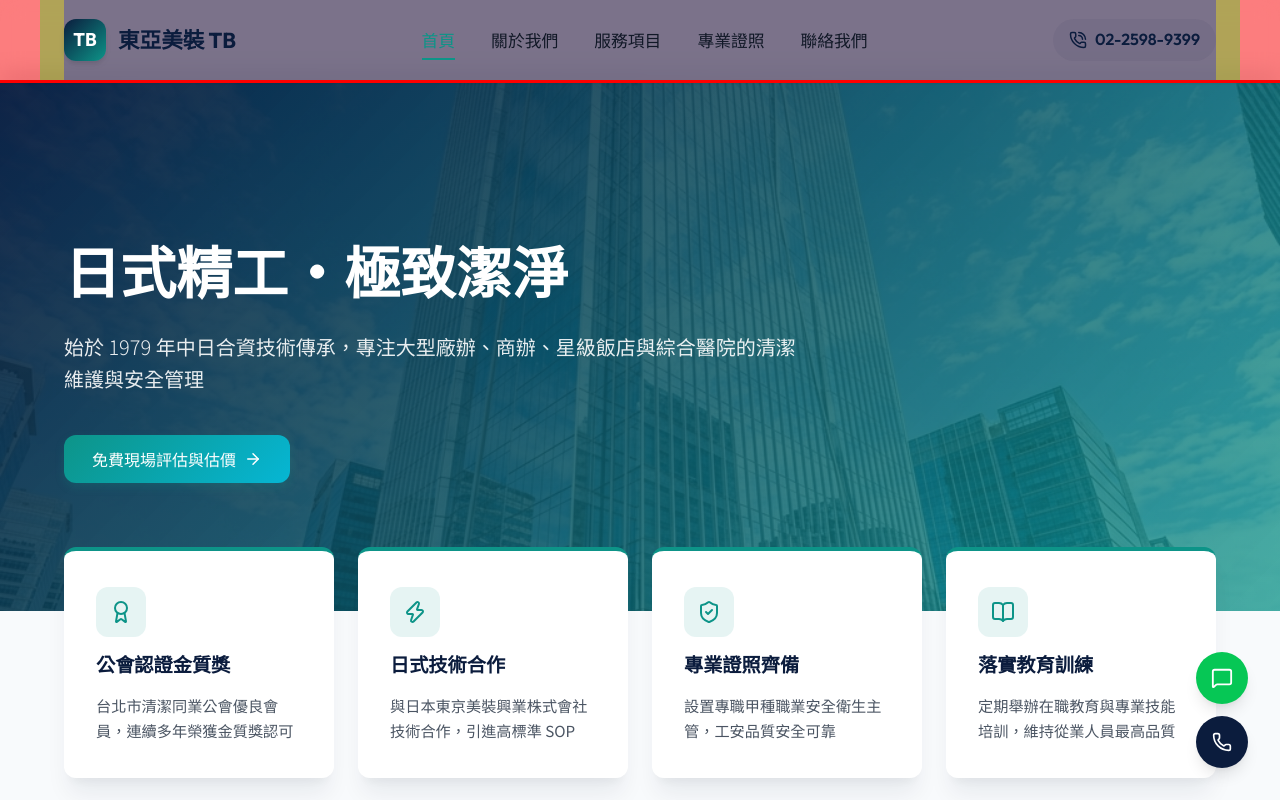
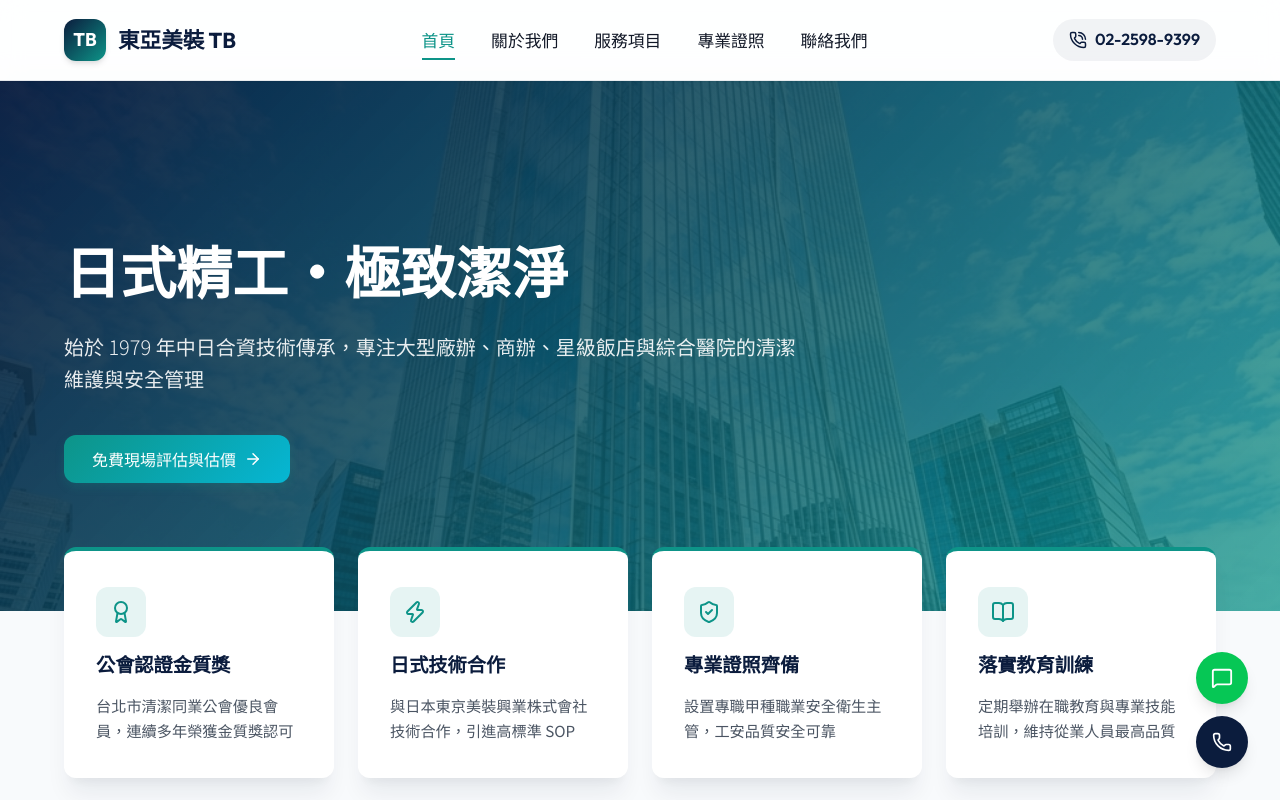
Before and after one commit to jayshih8/mizo-cleaning-web-, a React (Vite) app: page / in a window 1280 px wide. Shown: the top 800 px of the page. Built offline with nearby package versions, Linux system fonts and the light colour scheme.

Commit message:
Remove layout debug background overlays and red border from header styles

```diff
--- a/src/index.css
+++ b/src/index.css
@@ -229,20 +229,20 @@ h1, h2, h3, h4, h5, h6 {
 
 /* Navbar */
 .header-wrapper {
-  background-color: rgba(255, 0, 0, 0.5) !important; /* Debug Red */
+  background-color: rgba(255, 255, 255, 0.85);
   backdrop-filter: blur(12px);
   position: fixed; /* Use fixed positioning for maximum cross-browser stability */
   top: 0;
   left: 0;
   right: 0;
   z-index: 100;
-  border-bottom: 3px solid red;
+  border-bottom: 1px solid rgba(229, 231, 235, 0.5);
   box-shadow: var(--shadow-sm);
   width: 100%;
 }
 
 .header-wrapper .container {
-  background-color: rgba(0, 255, 0, 0.3) !important; /* Debug Green */
+  /* Clean header container layout */
 }
 
 .navbar {
@@ -250,7 +250,6 @@ h1, h2, h3, h4, h5, h6 {
   align-items: center;
   justify-content: space-between;
   height: 80px;
-  background-color: rgba(0, 0, 255, 0.3) !important; /* Debug Blue */
 }
 
 .logo {
```
